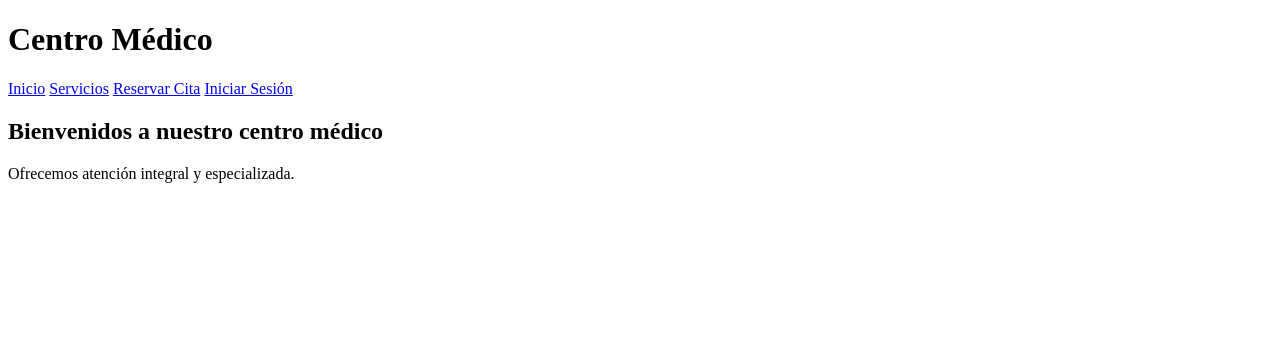
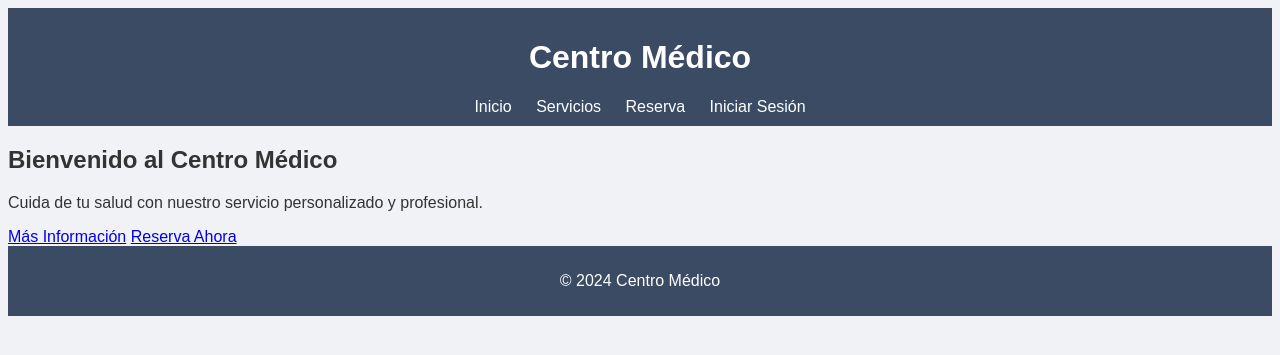
Before and after one commit to Xaiwu/IS-Proyecto, a Flask app: template app/templates/index.html in a window 1280 px wide. Shown: the top 355 px of the page. Run offline with Flask 3, Linux system fonts and the light colour scheme; the template is opened without the code that fills it, so the values that code supplies are empty.

Commit message:
correcion

```diff
--- a/app/routes.py
+++ b/app/routes.py
@@ -9,3 +9,7 @@ app = create_app()
 @app.route('/')
 def index():
     return render_template('index.html')
+
+@app.route('/reserva')
+def reserva():
+    return render_template('reserva.html')
--- a/app/static/styles.css
+++ b/app/static/styles.css
@@ -0,0 +1,29 @@
+body {
+    font-family: Arial, sans-serif;
+    background-color: #f0f2f5;
+    color: #333;
+}
+
+header, footer {
+    background-color: #3c4b64;
+    color: white;
+    padding: 10px;
+    text-align: center;
+}
+
+nav a {
+    color: white;
+    margin: 0 10px;
+    text-decoration: none;
+}
+
+main {
+    margin: 20px;
+}
+
+button {
+    background-color: #3c4b64;
+    color: white;
+    border: none;
+    padding: 10px;
+}
--- a/app/templates/index.html
+++ b/app/templates/index.html
@@ -1,24 +1,12 @@
-<!-- app/templates/index.html -->
-<!DOCTYPE html>
-<html lang="es">
-<head>
-    <meta charset="UTF-8">
-    <title>Centro Médico</title>
-    <link rel="stylesheet" href="{{ url_for('static', filename='css/styles.css') }}">
-</head>
-<body>
-    <header>
-        <h1>Centro Médico</h1>
-        <nav>
-            <a href="{{ url_for('index') }}">Inicio</a>
-            <a href="{{ url_for('servicios') }}">Servicios</a>
-            <a href="{{ url_for('reservar') }}">Reservar Cita</a>
-            <a href="{{ url_for('login') }}">Iniciar Sesión</a>
-        </nav>
-    </header>
-    <section>
-        <h2>Bienvenidos a nuestro centro médico</h2>
-        <p>Ofrecemos atención integral y especializada.</p>
-    </section>
-</body>
-</html>
+{% extends 'layout.html' %}
+
+{% block title %}Inicio{% endblock %}
+
+{% block content %}
+<section>
+    <h2>Bienvenido al Centro Médico</h2>
+    <p>Cuida de tu salud con nuestro servicio personalizado y profesional.</p>
+    <a href="{{ url_for('servicios') }}">Más Información</a>
+    <a href="{{ url_for('reserva') }}">Reserva Ahora</a>
+</section>
+{% endblock %}
--- a/app/templates/layout.html
+++ b/app/templates/layout.html
@@ -0,0 +1,27 @@
+<!DOCTYPE html>
+<html lang="es">
+<head>
+    <meta charset="UTF-8">
+    <title>{% block title %}Centro Médico{% endblock %}</title>
+    <link rel="stylesheet" href="{{ url_for('static', filename='css/styles.css') }}">
+</head>
+<body>
+    <header>
+        <h1>Centro Médico</h1>
+        <nav>
+            <a href="{{ url_for('index') }}">Inicio</a>
+            <a href="{{ url_for('servicios') }}">Servicios</a>
+            <a href="{{ url_for('reserva') }}">Reserva</a>
+            <a href="{{ url_for('login') }}">Iniciar Sesión</a>
+        </nav>
+    </header>
+
+    <ma
+        {% block content %}{% endblock %}
+    </main>
+
+    <footer>
+        <p>&copy; 2024 Centro Médico</p>
+    </footer>
+</body>
+</html>
--- a/config.py
+++ b/config.py
@@ -0,0 +1,4 @@
+import os
+
+class Config:
+    SECRET_KEY = os.getenv('SECRET_KEY', 'mi_secreto')
```
